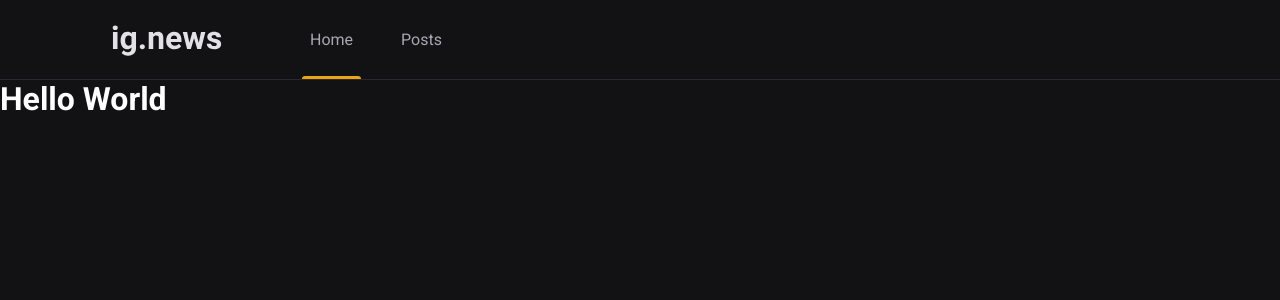
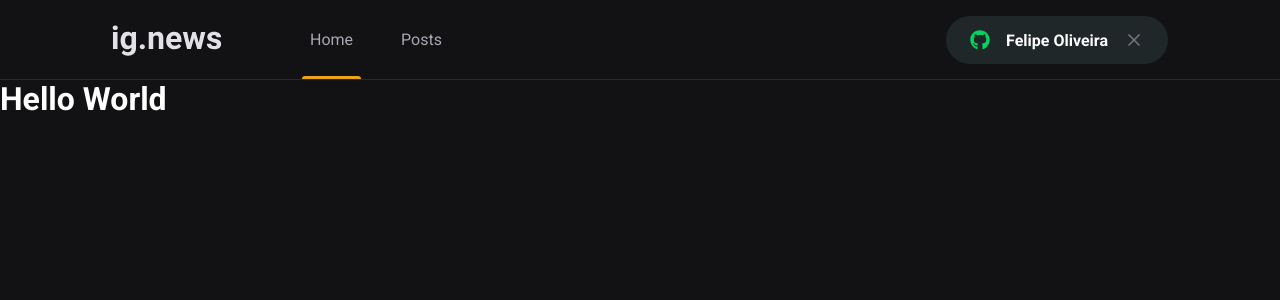
Before and after one commit to felipe-b-oliveira/ignite-news, a Next.js app: page / in a window 1280 px wide. Shown: the top 300 px of the page. Built offline with nearby package versions, Linux system fonts and the light colour scheme.

Commit message:
feat: add SignInButton

```diff
--- a/src/components/Header/index.tsx
+++ b/src/components/Header/index.tsx
@@ -1,3 +1,5 @@
+import { SignInButton } from '../SignInButton';
+
 import styles from './styles.module.scss';
 
 export function Header() {
@@ -9,6 +11,8 @@
                     <a className={styles.active}>Home</a>
                     <a>Posts</a>
                 </nav>
+
+                <SignInButton />
             </div>
         </header>
     )
--- a/src/components/Header/styles.module.scss
+++ b/src/components/Header/styles.module.scss
@@ -51,4 +51,8 @@
             }
         }
     }
+
+    button {
+        margin-left: auto;
+    }
 }
--- /dev/null
+++ b/src/components/SignInButton/index.tsx
@@ -0,0 +1,27 @@
+import { FaGithub } from 'react-icons/fa';
+import { FiX } from 'react-icons/fi';
+
+import styles from './styles.module.scss';
+
+export function SignInButton() {
+    const isUserLoggedIn = true;
+
+    return isUserLoggedIn ? (
+        <button
+            type="button"
+            className={styles.signInButton}
+        >
+            <FaGithub color='#04d361' />
+            Felipe Oliveira
+            <FiX color='#737380' className={styles.closeIcon} />
+        </button>
+    ) : (
+        <button
+            type="button"
+            className={styles.signInButton}
+        >
+            <FaGithub color='#eba417' />
+            Sign in with GitHub
+        </button>
+    );
+}
--- /dev/null
+++ b/src/components/SignInButton/styles.module.scss
@@ -0,0 +1,33 @@
+.signInButton {
+    height: 3rem;
+    border-radius: 3rem;
+    background: var(--cyan-850);
+    border: 0;
+    padding: 0 1.5rem;
+
+    display: flex;
+    align-items: center;
+    justify-content: center;
+
+    color: var(--white);
+    font-weight: bold;
+
+    svg {
+        width: 20px;
+        height: 20px;
+    }
+
+    svg:first-child {
+        margin-right: 1rem;
+    }
+
+    svg.closeIcon {
+        margin-left: 1rem;
+    }
+
+    transition: filter 0.2s;
+
+    &:hover {
+        filter: brightness(0.8);
+    }
+}
```
